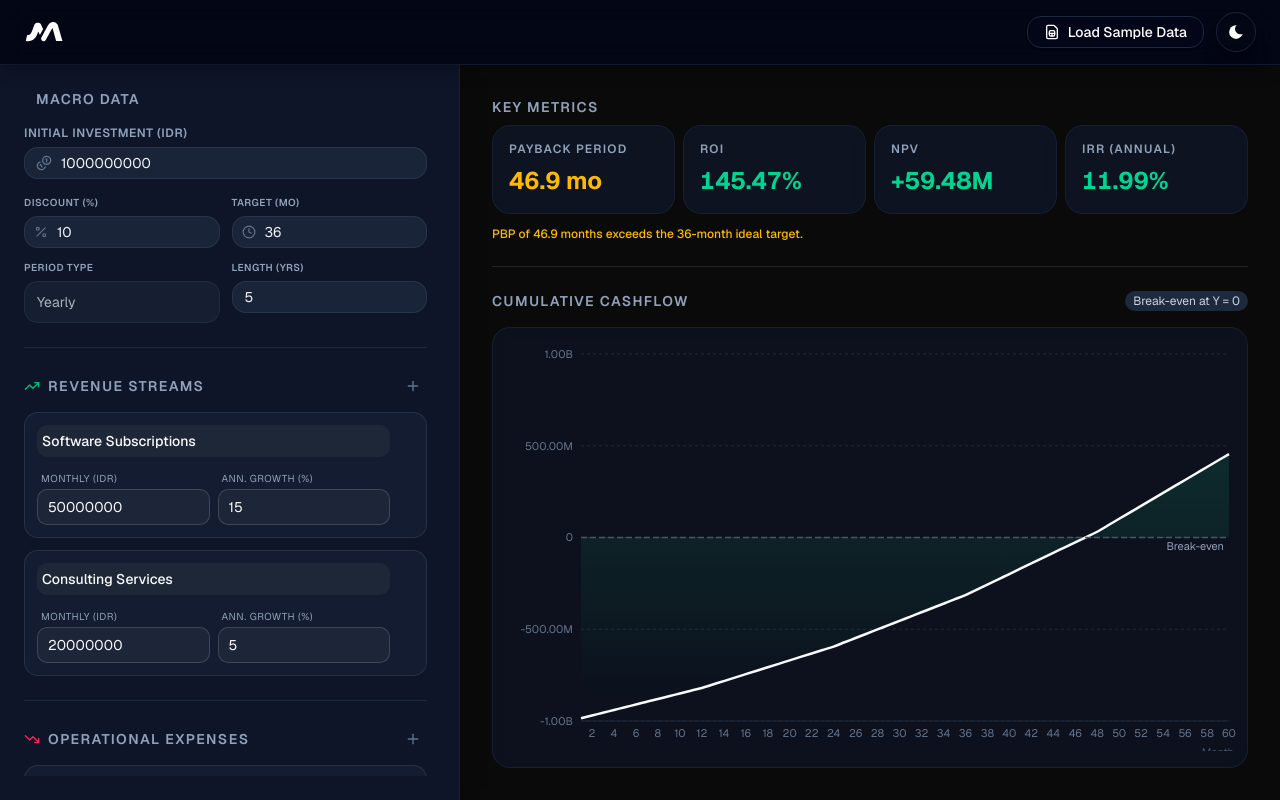
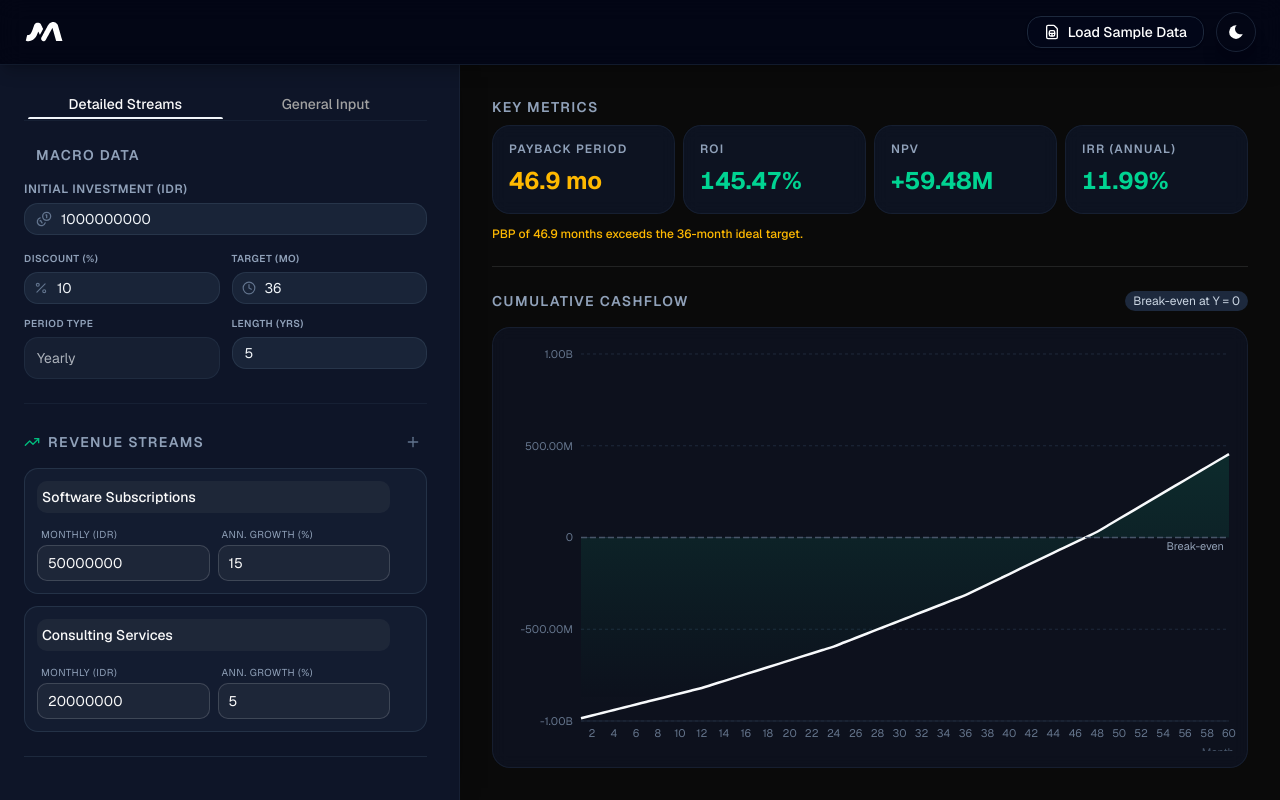
Before and after one commit to dvsalmah/metrica, a Next.js app: page / in a window 1280 px wide. Built offline with nearby package versions, Linux system fonts and the light colour scheme.

Commit message:
feat(ui): redesign left panel

```diff
--- a/components/dashboard/left-panel.tsx
+++ b/components/dashboard/left-panel.tsx
@@ -1,6 +1,7 @@
 'use client';
 
 import { useEffect, useRef } from 'react';
+import { motion } from 'framer-motion';
 import { Coins, Percent, Clock, Plus, Trash2, TrendingUp, TrendingDown } from 'lucide-react';
 import { useForm, useFieldArray } from 'react-hook-form';
 import { zodResolver } from '@hookform/resolvers/zod';
@@ -8,6 +9,7 @@ import { projectPayloadSchema, type ProjectPayload } from '@/lib/types';
 import { useProjectStore } from '@/lib/store/use-project-store';
 import { Input } from '../ui/input';
 import { Separator } from '../ui/separator';
+import { Tabs, TabsList, TabsTrigger } from '../ui/tabs';
 
 export default function LeftPanel() {
   const { payload, setPayload } = useProjectStore();
@@ -31,6 +33,32 @@ export default function LeftPanel() {
     append: appendOpex,
     remove: removeOpex,
   } = useFieldArray({ control, name: 'opex' });
+
+  const {
+    fields: generalFields,
+  } = useFieldArray({ control, name: 'generalCashflows' });
+
+  const currentMode = watch('mode');
+  const currentPeriodType = watch('periodType');
+  const currentLength = watch('projectionLength');
+
+  useEffect(() => {
+    if (currentMode === 'detailed') {
+      if (currentPeriodType !== 'yearly') {
+        form.setValue('periodType', 'yearly', { shouldValidate: true });
+      }
+    } else if (currentMode === 'general') {
+      const requiredLength = currentPeriodType === 'yearly' ? currentLength : currentLength * 12;
+      const currentCashflows = form.getValues('generalCashflows') || [];
+      if (currentCashflows.length !== requiredLength) {
+        const newCashflows = [];
+        for (let i = 0; i < requiredLength; i++) {
+          newCashflows.push(currentCashflows[i] || { month: i + 1, netCashflow: 0 });
+        }
+        form.setValue('generalCashflows', newCashflows, { shouldValidate: true });
+      }
+    }
+  }, [currentMode, currentPeriodType, currentLength, form]);
 
   const formValues = watch();
   const prevFormValues = useRef<ProjectPayload>(payload);
@@ -69,8 +97,47 @@ export default function LeftPanel() {
     >
       <div className="flex flex-col gap-6 h-auto lg:h-full overflow-visible lg:overflow-y-auto scrollbar-thin scrollbar-thumb-slate-700 scrollbar-track-transparent pr-2">
 
-        {/* ── Section: Macro Inputs ── */}
+        {/* ── Mode Selector ── */}
         <section className="shrink-0">
+
+
+          <Tabs
+            defaultValue={currentMode}
+            onValueChange={(value) => form.setValue('mode', value as 'detailed' | 'general')}
+            className="mb-6 w-full"
+          >
+            <TabsList variant="line" className="w-full flex justify-start border-b border-slate-200 dark:border-slate-800/60 pb-1">
+              <TabsTrigger
+                value="detailed"
+                className="flex-1 relative cursor-pointer after:hidden data-[state=active]:bg-transparent dark:data-[state=active]:bg-transparent bg-transparent"
+              >
+                Detailed Streams
+                {currentMode === 'detailed' && (
+                  <motion.div
+                    layoutId="tab-indicator"
+                    className="absolute -bottom-1 left-0 right-0 h-0.5 bg-slate-900 dark:bg-slate-100 rounded-t-full"
+                    initial={false}
+                    transition={{ type: "spring", stiffness: 400, damping: 30 }}
+                  />
+                )}
+              </TabsTrigger>
+              <TabsTrigger
+                value="general"
+                className="flex-1 relative cursor-pointer after:hidden data-[state=active]:bg-transparent dark:data-[state=active]:bg-transparent bg-transparent"
+              >
+                General Input
+                {currentMode === 'general' && (
+                  <motion.div
+                    layoutId="tab-indicator"
+                    className="absolute -bottom-1 left-0 right-0 h-0.5 bg-slate-900 dark:bg-slate-100 rounded-t-full"
+                    initial={false}
+                    transition={{ type: "spring", stiffness: 400, damping: 30 }}
+                  />
+                )}
+              </TabsTrigger>
+            </TabsList>
+          </Tabs>
+
           <div className="flex items-center gap-2 mb-4">
           <div className="w-1 h-5 rounded-full bg-gradient-to-b " />
             <h2 className="text-sm font-semibold uppercase tracking-widest text-slate-600 dark:text-slate-400">
@@ -141,9 +208,11 @@ export default function LeftPanel() {
                 </label>
                 <div className="relative">
                   <select
-                    disabled
-                    className="w-full px-3 py-2.5 rounded-xl bg-slate-50 dark:bg-slate-800/80 border border-slate-200 dark:border-slate-700/60 text-slate-900 dark:text-slate-100 text-sm opacity-70 cursor-not-allowed appearance-none"
+                    disabled={currentMode === 'detailed'}
+                    {...register('periodType')}
+                    className="w-full px-3 py-2.5 rounded-xl bg-slate-50 dark:bg-slate-800/80 border border-slate-200 dark:border-slate-700/60 text-slate-900 dark:text-slate-100 text-sm disabled:opacity-70 disabled:cursor-not-allowed appearance-none"
                   >
+                    {currentMode === 'general' && <option value="monthly">Monthly</option>}
                     <option value="yearly">Yearly</option>
                   </select>
                 </div>
@@ -167,7 +236,9 @@ export default function LeftPanel() {
           </div>
         </section>
 
-        <Separator className="bg-slate-200 dark:bg-slate-800" />
+        {currentMode === 'detailed' ? (
+          <>
+            <Separator className="bg-slate-200 dark:bg-slate-800/60" />
 
             {/* ── Section: Revenue Streams ── */}
             <section className="shrink-0 flex flex-col gap-3">
@@ -292,7 +363,49 @@ export default function LeftPanel() {
                 )}
               </div>
             </section>
+          </>
+        ) : (
+          <>
+            <Separator className="bg-slate-200 dark:bg-slate-800/60" />
 
+            {/* ── Section: General Cashflows ── */}
+            <section className="shrink-0 pb-10">
+              <div className="flex items-center gap-2 mb-4">
+                <h2 className="text-sm font-semibold uppercase tracking-widest text-slate-600 dark:text-slate-400">
+                  {currentPeriodType === 'yearly' ? 'Yearly' : 'Monthly'} Net Cashflows
+                </h2>
+              </div>
+
+              <div className="flex flex-col gap-3">
+                {generalFields.map((field, index) => (
+                  <div key={field.id} className="group relative bg-slate-50 dark:bg-slate-800/40 p-4 rounded-xl border border-slate-200 dark:border-slate-700/50 hover:border-indigo-300 dark:hover:border-indigo-500/50 transition-colors">
+                    <div className="flex items-center justify-between mb-3">
+                      <h3 className="text-xs font-bold text-slate-700 dark:text-slate-300">
+                        {currentPeriodType === 'yearly' ? 'Year ' : 'Month '} {index + 1}
+                      </h3>
+                    </div>
+                    <div>
+                      <label className="block text-[10px] font-semibold text-slate-500 mb-1.5 uppercase tracking-wider">
+                        Net Cashflow
+                      </label>
+                      <div className="relative">
+                        <span className="absolute left-2.5 top-1/2 -translate-y-1/2 text-slate-400">
+                          <Coins className="w-3.5 h-3.5" />
+                        </span>
+                        <Input
+                          type="number"
+                          step={10000}
+                          {...register(`generalCashflows.${index}.netCashflow`, { valueAsNumber: true })}
+                          className="w-full pl-8 pr-2 py-2 rounded-lg bg-white dark:bg-slate-900 border border-slate-200 dark:border-slate-700 text-slate-900 dark:text-slate-100 text-sm [appearance:textfield]"
+                        />
+                      </div>
+                    </div>
+                  </div>
+                ))}
+              </div>
+            </section>
+          </>
+        )}
       </div>
     </aside>
   );
--- /dev/null
+++ b/components/ui/tabs.tsx
@@ -0,0 +1,90 @@
+"use client"
+
+import * as React from "react"
+import { cva, type VariantProps } from "class-variance-authority"
+import { Tabs as TabsPrimitive } from "radix-ui"
+
+import { cn } from "@/lib/utils"
+
+function Tabs({
+  className,
+  orientation = "horizontal",
+  ...props
+}: React.ComponentProps<typeof TabsPrimitive.Root>) {
+  return (
+    <TabsPrimitive.Root
+      data-slot="tabs"
+      data-orientation={orientation}
+      className={cn(
+        "group/tabs flex gap-2 data-horizontal:flex-col",
+        className
+      )}
+      {...props}
+    />
+  )
+}
+
+const tabsListVariants = cva(
+  "group/tabs-list inline-flex w-fit items-center justify-center rounded-lg p-[3px] text-muted-foreground group-data-horizontal/tabs:h-8 group-data-vertical/tabs:h-fit group-data-vertical/tabs:flex-col data-[variant=line]:rounded-none",
+  {
+    variants: {
+      variant: {
+        default: "bg-muted",
+        line: "gap-1 bg-transparent",
+      },
+    },
+    defaultVariants: {
+      variant: "default",
+    },
+  }
+)
+
+function TabsList({
+  className,
+  variant = "default",
+  ...props
+}: React.ComponentProps<typeof TabsPrimitive.List> &
+  VariantProps<typeof tabsListVariants>) {
+  return (
+    <TabsPrimitive.List
+      data-slot="tabs-list"
+      data-variant={variant}
+      className={cn(tabsListVariants({ variant }), className)}
+      {...props}
+    />
+  )
+}
+
+function TabsTrigger({
+  className,
+  ...props
+}: React.ComponentProps<typeof TabsPrimitive.Trigger>) {
+  return (
+    <TabsPrimitive.Trigger
+      data-slot="tabs-trigger"
+      className={cn(
+        "relative inline-flex h-[calc(100%-1px)] flex-1 items-center justify-center gap-1.5 rounded-md border border-transparent px-1.5 py-0.5 text-sm font-medium whitespace-nowrap text-foreground/60 transition-all group-data-vertical/tabs:w-full group-data-vertical/tabs:justify-start hover:text-foreground focus-visible:border-ring focus-visible:ring-[3px] focus-visible:ring-ring/50 focus-visible:outline-1 focus-visible:outline-ring disabled:pointer-events-none disabled:opacity-50 has-data-[icon=inline-end]:pr-1 has-data-[icon=inline-start]:pl-1 dark:text-muted-foreground dark:hover:text-foreground group-data-[variant=default]/tabs-list:data-active:shadow-sm group-data-[variant=line]/tabs-list:data-active:shadow-none [&_svg]:pointer-events-none [&_svg]:shrink-0 [&_svg:not([class*='size-'])]:size-4",
+        "group-data-[variant=line]/tabs-list:bg-transparent group-data-[variant=line]/tabs-list:data-active:bg-transparent dark:group-data-[variant=line]/tabs-list:data-active:border-transparent dark:group-data-[variant=line]/tabs-list:data-active:bg-transparent",
+        "data-active:bg-background data-active:text-foreground dark:data-active:border-input dark:data-active:bg-input/30 dark:data-active:text-foreground",
+        "after:absolute after:bg-foreground after:opacity-0 after:transition-opacity group-data-horizontal/tabs:after:inset-x-0 group-data-horizontal/tabs:after:bottom-[-5px] group-data-horizontal/tabs:after:h-0.5 group-data-vertical/tabs:after:inset-y-0 group-data-vertical/tabs:after:-right-1 group-data-vertical/tabs:after:w-0.5 group-data-[variant=line]/tabs-list:data-active:after:opacity-100",
+        className
+      )}
+      {...props}
+    />
+  )
+}
+
+function TabsContent({
+  className,
+  ...props
+}: React.ComponentProps<typeof TabsPrimitive.Content>) {
+  return (
+    <TabsPrimitive.Content
+      data-slot="tabs-content"
+      className={cn("flex-1 text-sm outline-none", className)}
+      {...props}
+    />
+  )
+}
+
+export { Tabs, TabsList, TabsTrigger, TabsContent, tabsListVariants }
```
Lines whose indentation alone changed are shown as unchanged.
